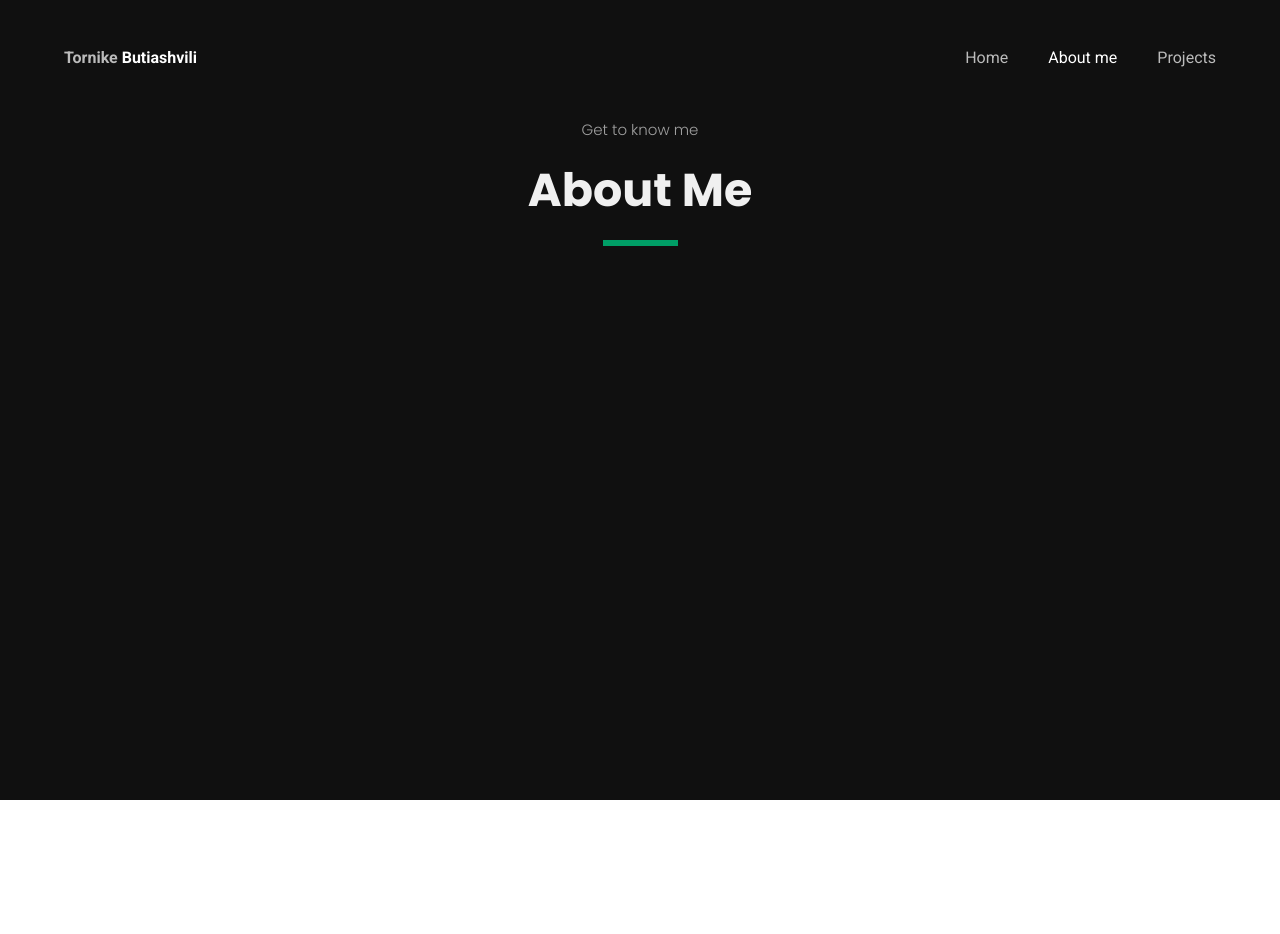
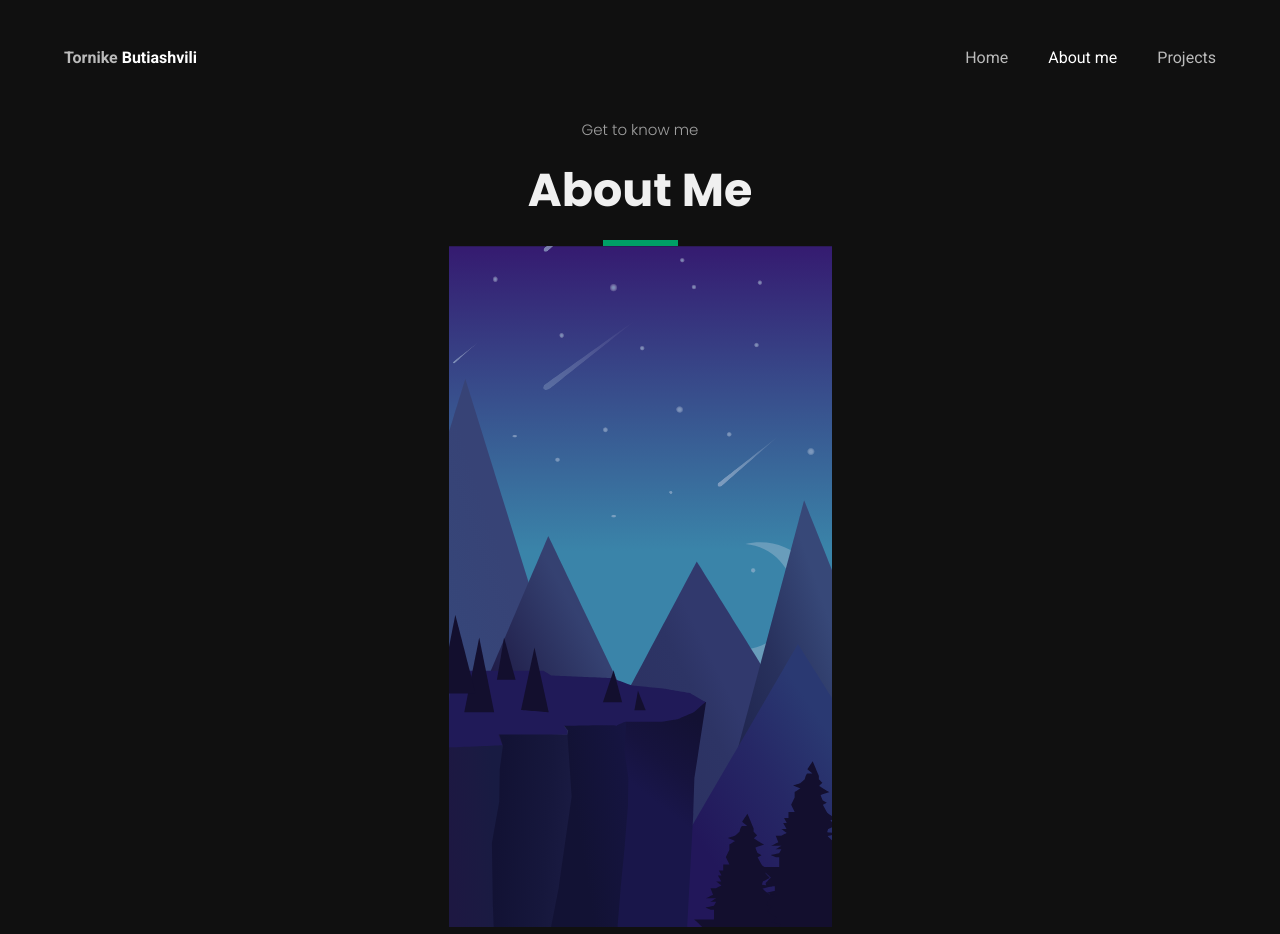
Before and after one commit to tornike2002/Portfolio, a React (Vite) app: page /about in a window 1280 px wide. Before the commit the page ends 800 px from the top, so only its background shows below. Built offline with nearby package versions, Linux system fonts and the light colour scheme.

Commit message:
fixed animation error for lottie

```diff
--- a/src/components/about/AboutPage.tsx
+++ b/src/components/about/AboutPage.tsx
@@ -1,5 +1,7 @@
 import Navbar from "../navbar/Navbar";
 import styled from "styled-components";
+import Lottie from "lottie-react";
+import AnimationData from "../../assets/animations/aboutAnimation.json";
 
 const AboutPage: React.FC = () => {
   return (
@@ -10,6 +12,13 @@ const AboutPage: React.FC = () => {
         <h1>About Me</h1>
         <hr />
       </div>
+      <div className="AboutMeWrapper">
+        <div className="aboutMeAnimation">
+          <LottieContainer>
+            <Lottie animationData={AnimationData} />
+          </LottieContainer>
+        </div>
+      </div>
     </AboutMainContainer>
   );
 };
@@ -18,8 +27,9 @@ export default AboutPage;
 
 const AboutMainContainer = styled.div`
   background: #101010;
-  min-height: 100vh;
+
   font-family: "Poppins", sans-serif;
+
   .aboutTitle {
     color: #fff;
     text-align: center;
@@ -29,18 +39,32 @@ const AboutMainContainer = styled.div`
     flex-direction: column;
     gap: 15px;
     margin-top: 40px;
+
     h3 {
       color: #9f9f9f;
       font-size: 15px;
       font-weight: 300;
     }
+
     h1 {
       font-size: 46px;
       color: #f0f0f0;
     }
+
     hr {
       border: 3px solid #009e66;
       width: 75px;
     }
   }
+
+  .AboutMeWrapper {
+    display: flex;
+    justify-content: space-around;
+    align-items: center;
+  }
 `;
+
+const LottieContainer = styled.div`
+  width: 383px;
+  height: 440px;
+`;
--- a/src/index.css
+++ b/src/index.css
@@ -12,3 +12,6 @@
   margin: 0;
   padding: 0;
 }
+body{
+  background: #101010;
+}
```
